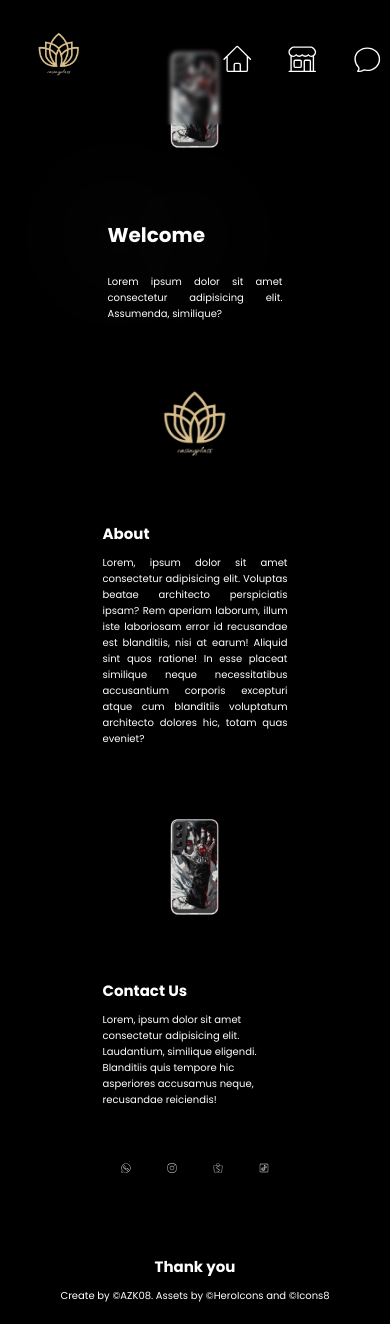
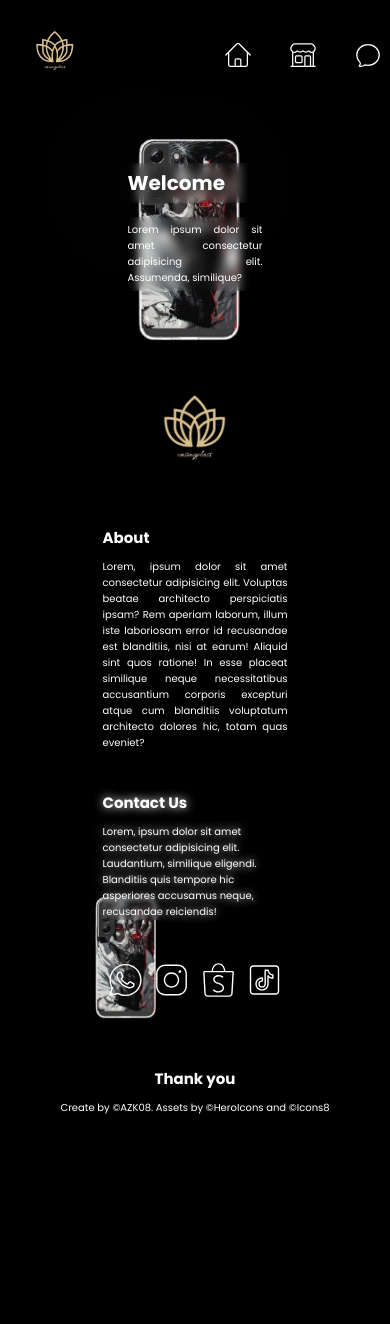
Before and after one commit to Azk08/Project, a Vue app: page / in a window 390 px wide. After the commit the page ends 1136 px from the top, so only its background shows below. Built offline with nearby package versions, Linux system fonts and the light colour scheme.

Commit message:
first commit

```diff
--- a/src/components/ContactPage.vue
+++ b/src/components/ContactPage.vue
@@ -130,15 +130,29 @@ svg {
     }
     .text p {
         font-size : 10px;
+        text-shadow: 0 0 10px white;
+        backdrop-filter: blur(2px);
     }
     .text h1{
         font-size: 15px;
+        text-shadow: 0 0 10px white;
+        backdrop-filter: blur(2px);
     }
     .neon{
         display:none;
     }
     a svg{
-        width: 10px;
+        width: 35px;
+    }
+    .text{
+        z-index: 1;
+    }
+    .Picture img{
+        position: absolute;
+        z-index: 0;
+        top: 100%;
+        left: 10px;
+        width: 60%;
     }
 }
 </style>
--- a/src/components/LandingPage.vue
+++ b/src/components/LandingPage.vue
@@ -102,14 +102,16 @@ a svg {
 
 @media screen and (max-width:780px) {
     header{
-        padding: 10px;
+        padding: 50px;
         flex-direction: column-reverse;
     }
     .text h1{
         font-size: 20px;
+        backdrop-filter: blur(5px);
     }
     .text p{
         font-size: 10px;
+        backdrop-filter: blur(5px);
     }
     .right , .left , .neon{
         display: none;
@@ -117,5 +119,16 @@ a svg {
     a svg{
         display: none;
     }
+    .gambar img{
+        position: absolute;
+        right: 1%;
+        z-index: 0;
+        width: 100%;
+    }
+    .text{
+        z-index: 1;
+        margin-top: 100px;
+
+    }
 }
 </style>
--- a/src/components/NavigationBar.vue
+++ b/src/components/NavigationBar.vue
@@ -67,10 +67,10 @@ svg {
         padding: 10px;
     }
     svg{
-        width: 50%;
+        width: 30px;
     }
     img{
-        width: 50%;
+        width: 90px;
     }
 }
 </style>
```
